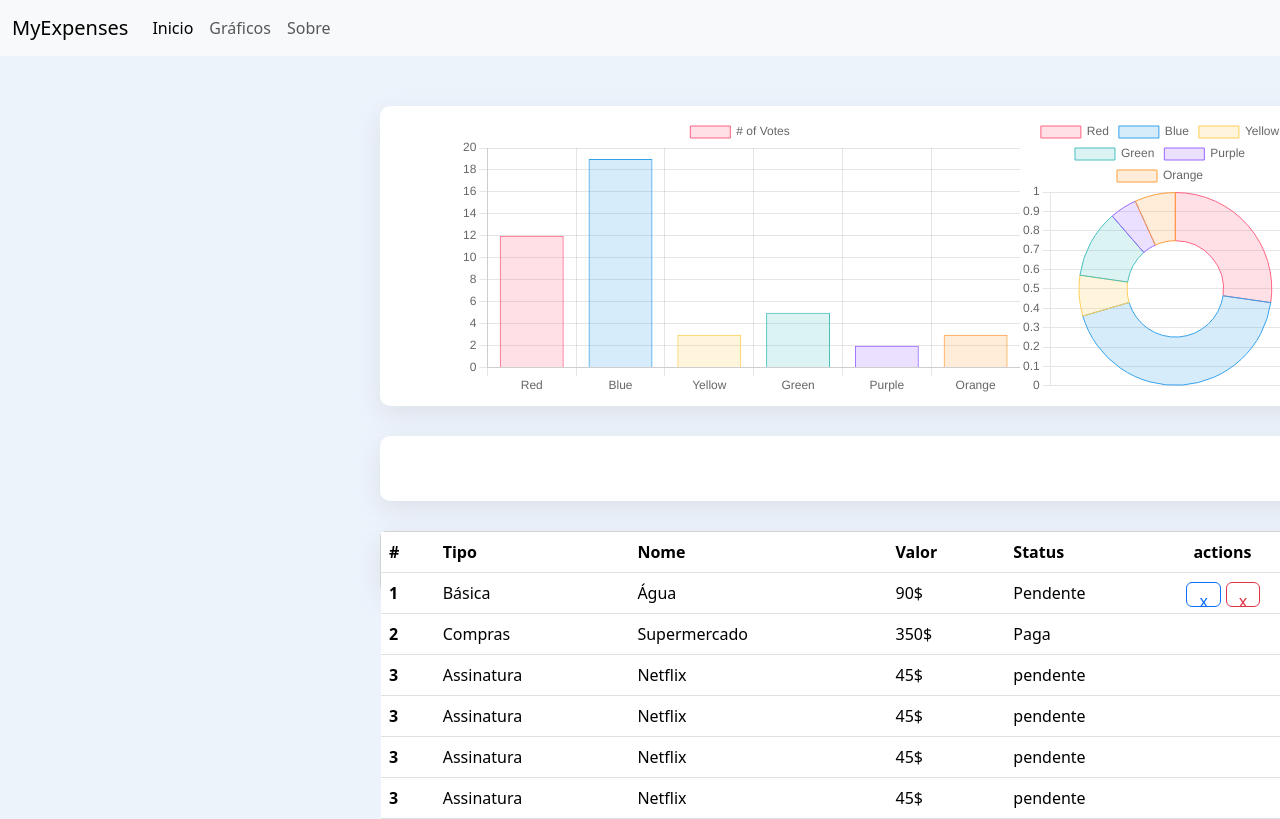
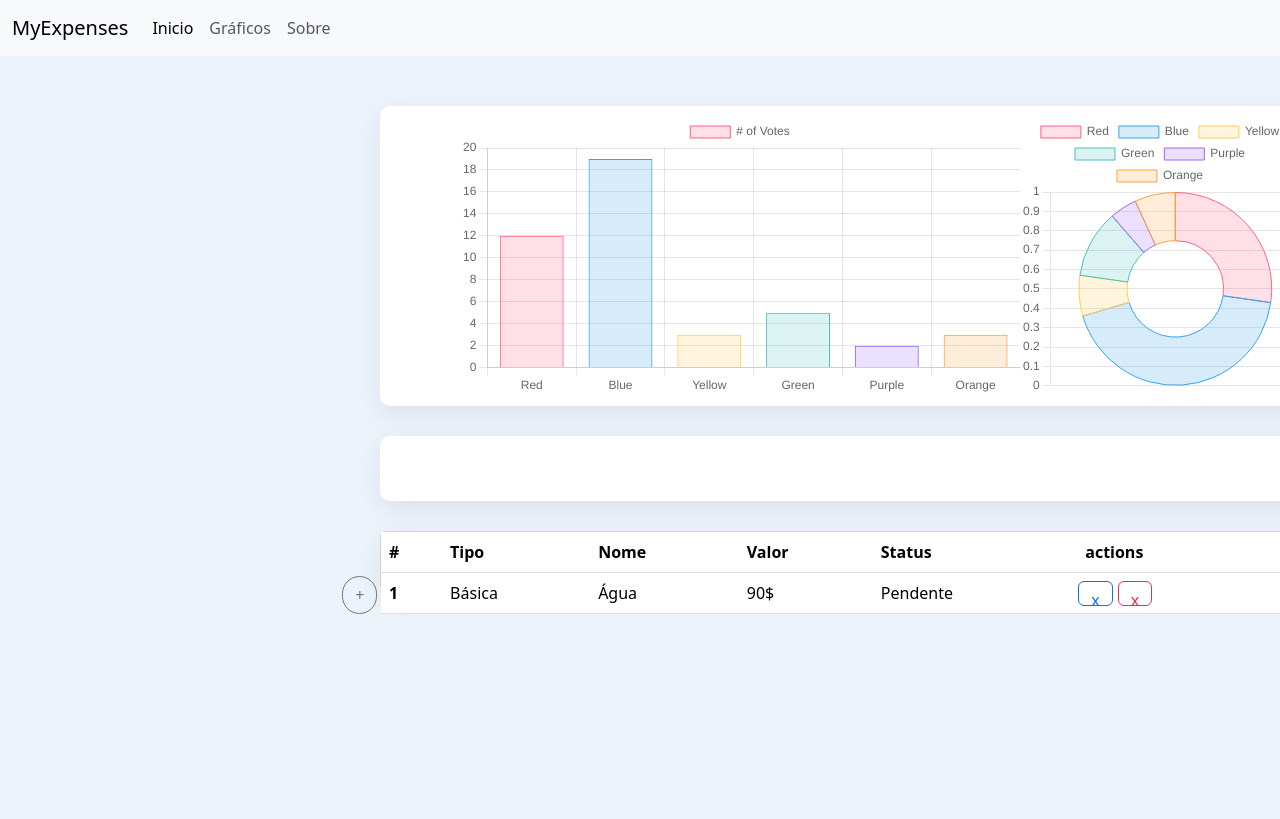
Before and after one commit to IsmaelGabri/MyExpenses-spa, an Angular app: page / in a window 1280 px wide. Shown: the top 819 px of the page. Built offline with nearby package versions, Linux system fonts and the light colour scheme.

Commit message:
Adicionado botoes

```diff
--- a/src/app/app.component.html
+++ b/src/app/app.component.html
@@ -3,5 +3,4 @@
     <app-graph></app-graph>
     <app-filter></app-filter>
     <app-user-data></app-user-data>
-    <app-pagination></app-pagination>
 </div>
--- a/src/app/user-data/user-data.component.css
+++ b/src/app/user-data/user-data.component.css
@@ -20,6 +20,7 @@
 .botao-acao{
     margin-right: 5px;
     height: 25px;
+    margin-bottom: 20px;
 }
 
 .botoes{
@@ -34,3 +35,10 @@
     top: 535px;
     border-radius: 20px;
 }
+
+.botao-concluido{
+    position: relative;
+    border-radius: 20px;
+    right: 815px;
+    bottom: 9px;
+}
--- a/src/app/user-data/user-data.component.html
+++ b/src/app/user-data/user-data.component.html
@@ -25,49 +25,9 @@
                   <div class="botoes">
                     <button type="button" class="btn btn-outline-primary botao-acao">x</button>
                     <button type="button" class="btn btn-outline-danger botao-acao">x</button>
+                    <button type="button" class="btn btn-outline-secondary botao-concluido">+</button>
                   </div>
-
                 </td>
-              </tr>
-              <tr>
-                <th scope="row">2</th>
-                <td>Compras</td>
-                <td>Supermercado</td>
-                <td>350$</td>
-                <td>Paga</td>
-                <td></td>
-              </tr>
-              <tr>
-                <th scope="row">3</th>
-                <td>Assinatura</td>
-                <td>Netflix</td>
-                <td>45$</td>
-                <td>pendente</td>
-                <td></td>
-              </tr>
-              <tr>
-                <th scope="row">3</th>
-                <td>Assinatura</td>
-                <td>Netflix</td>
-                <td>45$</td>
-                <td>pendente</td>
-                <td></td>
-              </tr>
-              <tr>
-                <th scope="row">3</th>
-                <td>Assinatura</td>
-                <td>Netflix</td>
-                <td>45$</td>
-                <td>pendente</td>
-                <td></td>
-              </tr>
-              <tr>
-                <th scope="row">3</th>
-                <td>Assinatura</td>
-                <td>Netflix</td>
-                <td>45$</td>
-                <td>pendente</td>
-                <td></td>
               </tr>
             </tbody>
           </table>
--- a/src/app/user-data/user-data.component.ts
+++ b/src/app/user-data/user-data.component.ts
@@ -1,10 +1,16 @@
-import { Component } from '@angular/core';
+import { Component, OnInit } from '@angular/core';
 
 @Component({
   selector: 'app-user-data',
   templateUrl: './user-data.component.html',
   styleUrls: ['./user-data.component.css']
 })
-export class UserDataComponent {
+export class UserDataComponent implements OnInit {
+
+  cursos: string[] = [""]
+
+  ngOnInit(): void {
+
+  }
 
 }
```
